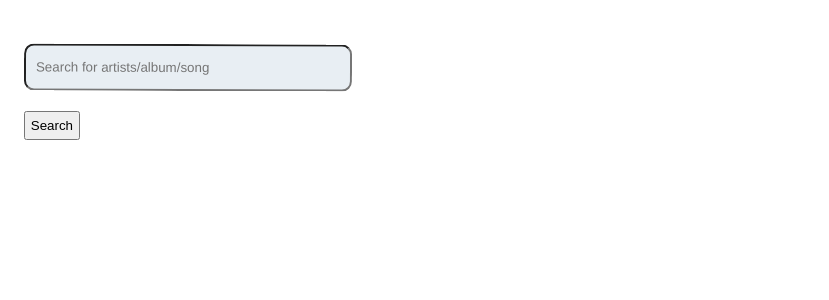
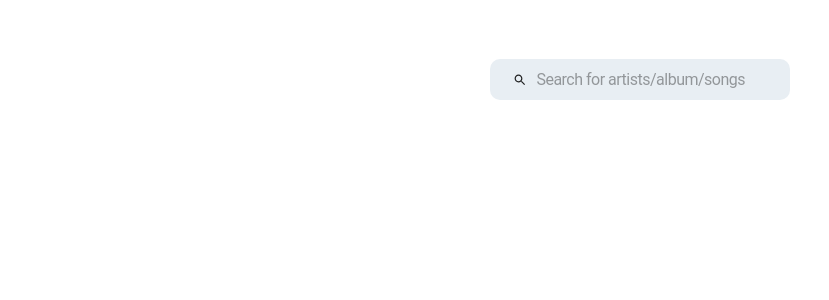
Before and after one commit to chinduja-net/Ljudio-group5, a React (Vite) app in the folder Frontend/: page / in a window 1280 px wide. Shown: the top 300 px of the page, without its empty margins (0-829 px from the left). Built offline with nearby package versions, Linux system fonts and the light colour scheme.

Commit message:
Styled searchBar

```diff
--- a/Frontend/src/components/SearchBar.jsx
+++ b/Frontend/src/components/SearchBar.jsx
@@ -2,7 +2,16 @@ import React, { useRef, useContext } from 'react';
 import { useHistory } from 'react-router-dom';
 import { nanoid } from 'nanoid';
 
-import style from '../styles/searchBar.module.css';
+import {
+  InputBase,
+  InputAdornment,
+  Grid,
+  Box,
+  ListItem,
+  Link,
+  Card,
+} from "@material-ui/core";
+import SearchIcon from "@material-ui/icons/Search";
 
 import { SearchContext } from '../context/SongProvider';
 
@@ -82,6 +91,9 @@ function SearchBar() {
 
   return (
     <>
+    <Box display = "flex"
+    justifyContent = "center"
+    alignItems = "center">
       <form
         onSubmit={(e) => {
           // Todo: something
@@ -89,15 +101,29 @@ function SearchBar() {
           fetchApi();
         }}
       >
-        <input
-          id={style.search_input}
+        <InputBase
+          startAdornment = {
+            <InputAdornment position = "end">
+              <SearchIcon/>
+            </InputAdornment>
+          }
+          style={{
+            fontSize: 16,
+            background: "#E8EEF3",
+            borderRadius: 10,
+            textAlign: "center",
+            letterSpacing: -0.5,
+            width: 300,
+            marginTop: 30,
+          }}
           type="text"
           // Saves a reference for the target element so that it can be used globally in the component
           ref={searchInput}
-          placeholder="Search for artists/album/song"
+          placeholder="Search for artists/album/songs"
         />
-        <button type="submit">Search</button>
+
       </form>
+      </Box>
     </>
   );
 }
```
